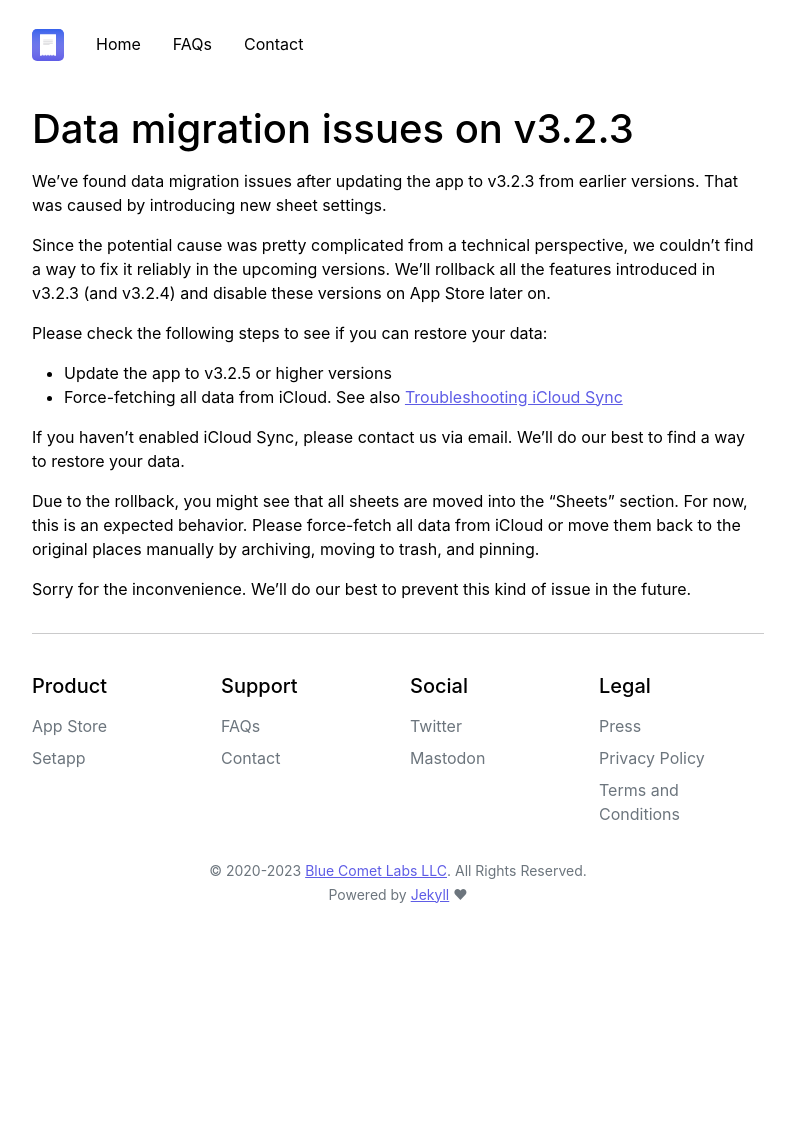
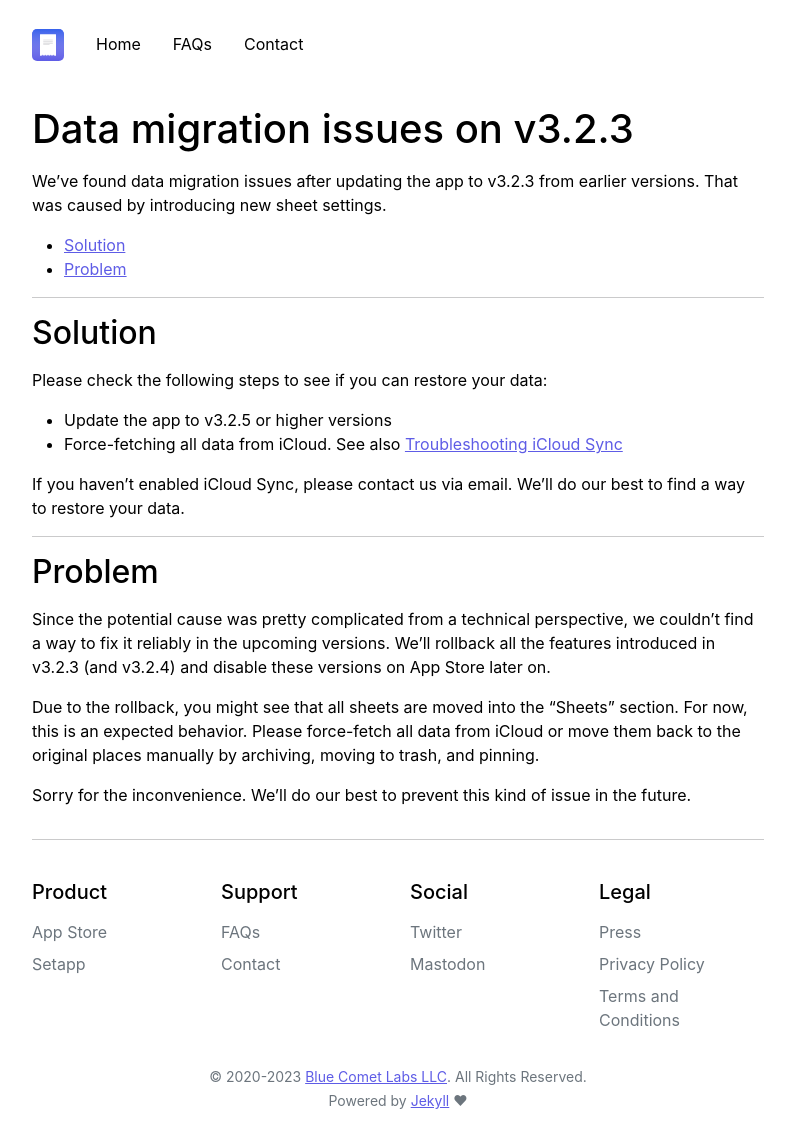
Before and after one commit to bluecometlabs/getexpenses.app, a Jekyll site: the page built from pages/faq/data-migration-issues-on-v3.2.3.md, in a window 1280 px wide. Shown: the whole page, without its empty margins (242-1037 px from the left). Built offline with Jekyll 4.4.1, drawn with Linux system fonts in a browser that asks for light colours; before the commit the page ends 922 px from its top, so only the background shows below that; some of the changed lines change nothing that is shown.

Commit message:
Update faq page

```diff
--- a/pages/faq/data-migration-issues-on-v3.2.3.md
+++ b/pages/faq/data-migration-issues-on-v3.2.3.md
@@ -8,7 +8,12 @@ permalink: /faq/data-migration-issues
 
 We've found data migration issues after updating the app to v3.2.3 from earlier versions. That was caused by introducing new sheet settings.
 
-Since the potential cause was pretty complicated from a technical perspective, we couldn't find a way to fix it reliably in the upcoming versions. We'll rollback all the features introduced in v3.2.3 (and v3.2.4) and disable these versions on App Store later on.
+- [Solution](#solution)
+- [Problem](#problem)
+
+---
+
+## Solution
 
 Please check the following steps to see if you can restore your data:
 
@@ -17,6 +22,12 @@ Please check the following steps to see if you can restore your data:
 
 If you haven't enabled iCloud Sync, please contact us via email. We'll do our best to find a way to restore your data.
 
+---
+
+## Problem
+
+Since the potential cause was pretty complicated from a technical perspective, we couldn't find a way to fix it reliably in the upcoming versions. We'll rollback all the features introduced in v3.2.3 (and v3.2.4) and disable these versions on App Store later on.
+
 Due to the rollback, you might see that all sheets are moved into the "Sheets" section. For now, this is an expected behavior. Please force-fetch all data from iCloud or move them back to the original places manually by archiving, moving to trash, and pinning.
 
 Sorry for the inconvenience. We'll do our best to prevent this kind of issue in the future.
```
